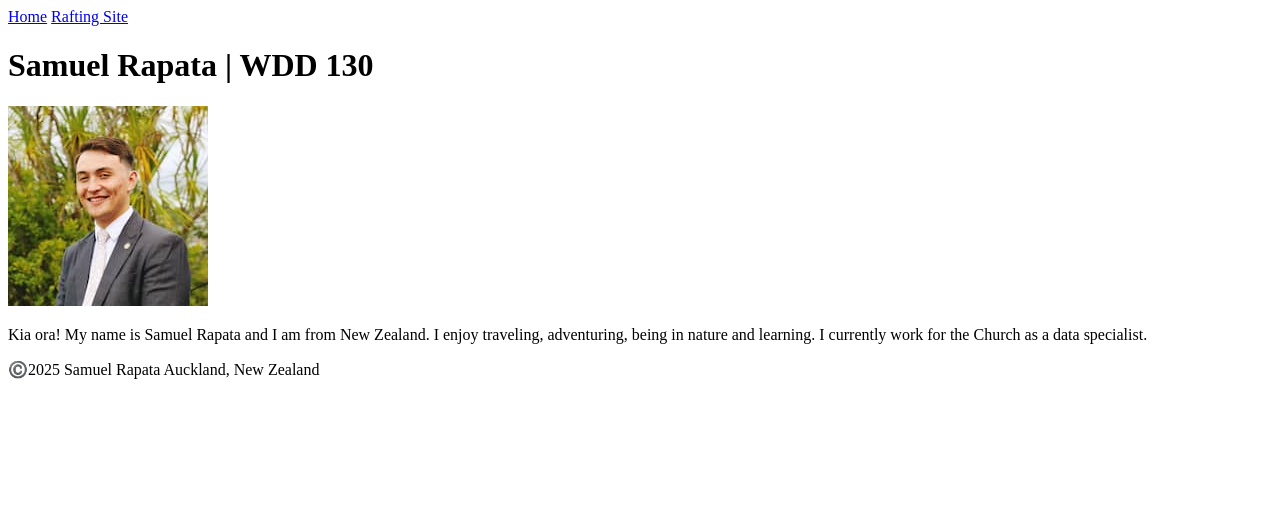
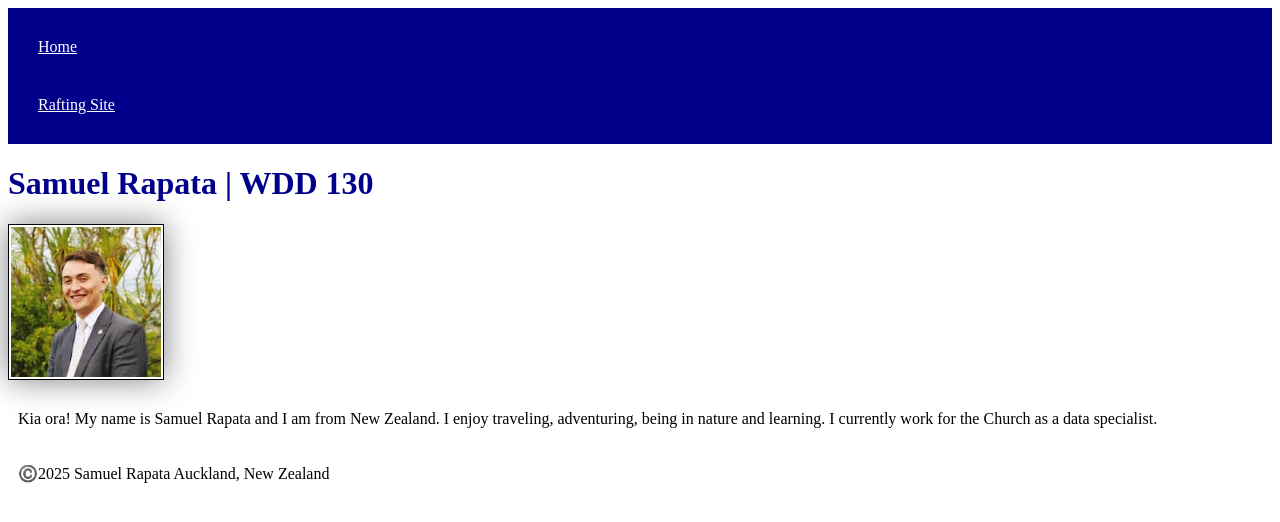
Before and after one commit to EphSam/wdd130, a plain HTML site: page week01/index.html in a window 1280 px wide. Drawn offline with Linux system fonts and the light colour scheme.

Commit message:
styles.css changes to index.html

```diff
--- /dev/null
+++ b/styles/styles.css
@@ -0,0 +1,26 @@
+nav {
+    background-color: darkblue;
+    padding: 10px;
+}
+
+nav a {
+    color: white;
+    display: block;
+    padding: 20px;
+}
+
+h1 {
+    color: darkblue;
+}
+
+img {
+    width: 150px;
+    height: auto;
+    border: 1px solid black;
+    padding: 2px;
+    box-shadow: 0 0 30px gray;
+}
+
+p {
+    padding: 10px;
+}
--- a/week01/index.html
+++ b/week01/index.html
@@ -2,16 +2,17 @@
 <html lang="en-US">
 
 <head>
+    <link rel="stylesheet" href="../styles/styles.css">
     <meta charset="utf-8">
     <meta name="viewport" content="width=device-width,initial-scale=1.0">
     <title> Samuel Rapata | WDD 130</title>
 </head>
 
-<Body>
+<body>
     <header>
         <nav>
             <a href="#">Home</a>
-            <a href="wwr"> Rafting Site</a>
+            <a href="wwr">Rafting Site</a>
         </nav>
     </header>
     <main>
@@ -23,6 +24,6 @@
     <footer>
         <p>©️2025 Samuel Rapata Auckland, New Zealand</p>
     </footer>
-</Body>
+</body>
 
 </html>
```
